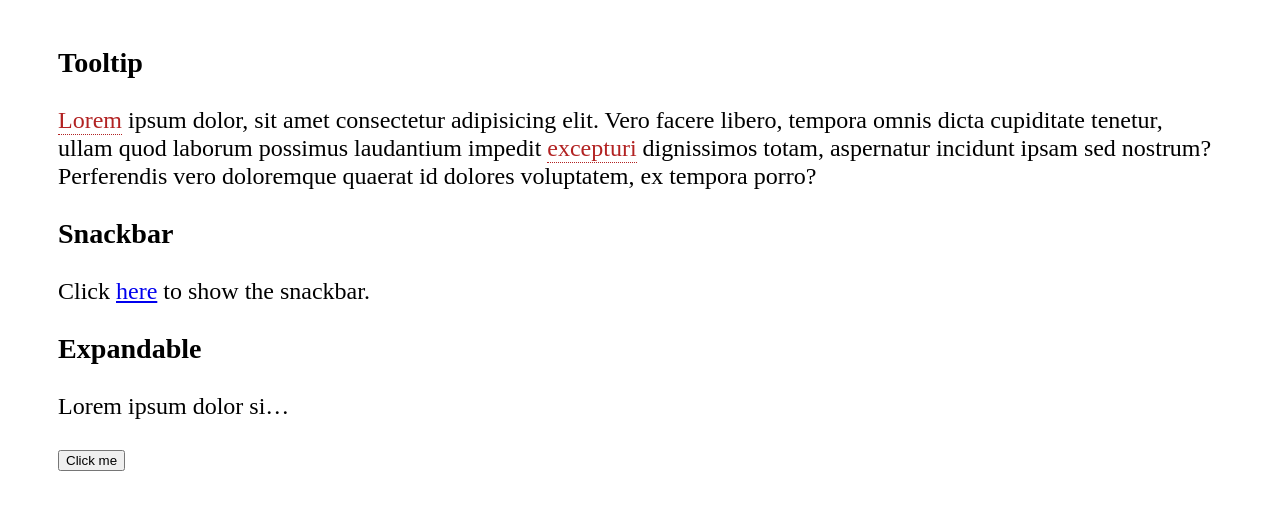
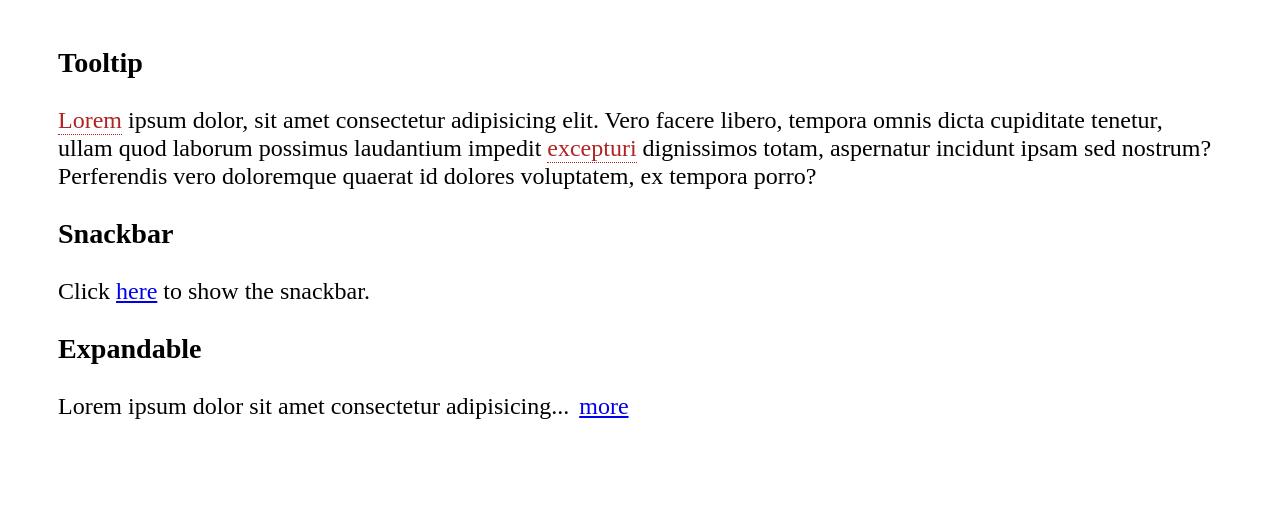
Before and after one commit to dmaccormac/teabreak, a website built with webpack: page dist/index.html in a window 1280 px wide. Shown: the part 75-584 px from the top of the page. Built offline with nearby package versions, Linux system fonts and the light colour scheme.

Commit message:
Update expandable

```diff
--- a/src/index.js
+++ b/src/index.js
@@ -19,7 +19,9 @@ trigger.addEventListener("click", () => {
 });
 
 //expandable
-const e = document.querySelector(".expandable");
+const expandables = document.querySelectorAll(".expandable");
 
-const expandable = new Expandable(e);
-expandable.init();
+expandables.forEach((expandable) => {
+  const e = new Expandable(expandable);
+  e.init();
+});
--- a/src/teabreak/expandable.js
+++ b/src/teabreak/expandable.js
@@ -1,14 +1,41 @@
 import "./styles/expandable.css";
+
 class Expandable {
   constructor(expandable) {
-    this.content = expandable.querySelector(".content");
-    this.trigger = expandable.querySelector(".trigger");
+    this.expandable = expandable;
   }
 
   init() {
-    this.content.classList.add("truncated");
-    this.trigger.addEventListener("click", () => {
-      this.content.classList.toggle("truncated");
+    const lenShort = this.expandable.getAttribute("data-short-len") || 50;
+    const lblOpened = this.expandable.getAttribute("data-lbl-opened") || "less";
+    const lblClosed = this.expandable.getAttribute("data-lbl-closed") || "more";
+    const txtFull = this.expandable.innerHTML.trim();
+    const txtShort = txtFull.substring(0, lenShort) + "...";
+
+    if (txtFull.length < lenShort) return;
+
+    const spnShort = document.createElement("span");
+    const spnFull = document.createElement("span");
+    const btnToggle = document.createElement("a");
+
+    spnShort.innerHTML = txtShort;
+    spnFull.innerHTML = txtFull;
+    spnFull.classList.add("hidden");
+    btnToggle.innerHTML = lblClosed;
+    btnToggle.setAttribute("id", "btn-toggle");
+    btnToggle.setAttribute("href", "#");
+
+    this.expandable.innerHTML = "";
+    this.expandable.appendChild(spnShort);
+    this.expandable.appendChild(spnFull);
+    this.expandable.appendChild(btnToggle);
+
+    btnToggle.addEventListener("click", (e) => {
+      e.preventDefault();
+      spnShort.classList.toggle("hidden");
+      spnFull.classList.toggle("hidden");
+      btnToggle.innerHTML =
+        btnToggle.innerHTML === lblClosed ? lblOpened : lblClosed;
     });
   }
 }
--- a/src/teabreak/styles/expandable.css
+++ b/src/teabreak/styles/expandable.css
@@ -1,7 +1,7 @@
-.expandable .content.truncated {
-  overflow: hidden;
-  display: block;
-  width: 20%;
-  white-space: nowrap;
-  text-overflow: ellipsis;
+.expandable .hidden {
+  display: none;
 }
+
+.expandable #btn-toggle {
+  margin-left: 10px;
+}
```
Also changed, not shown: dist/index.html, dist/styles.css.
